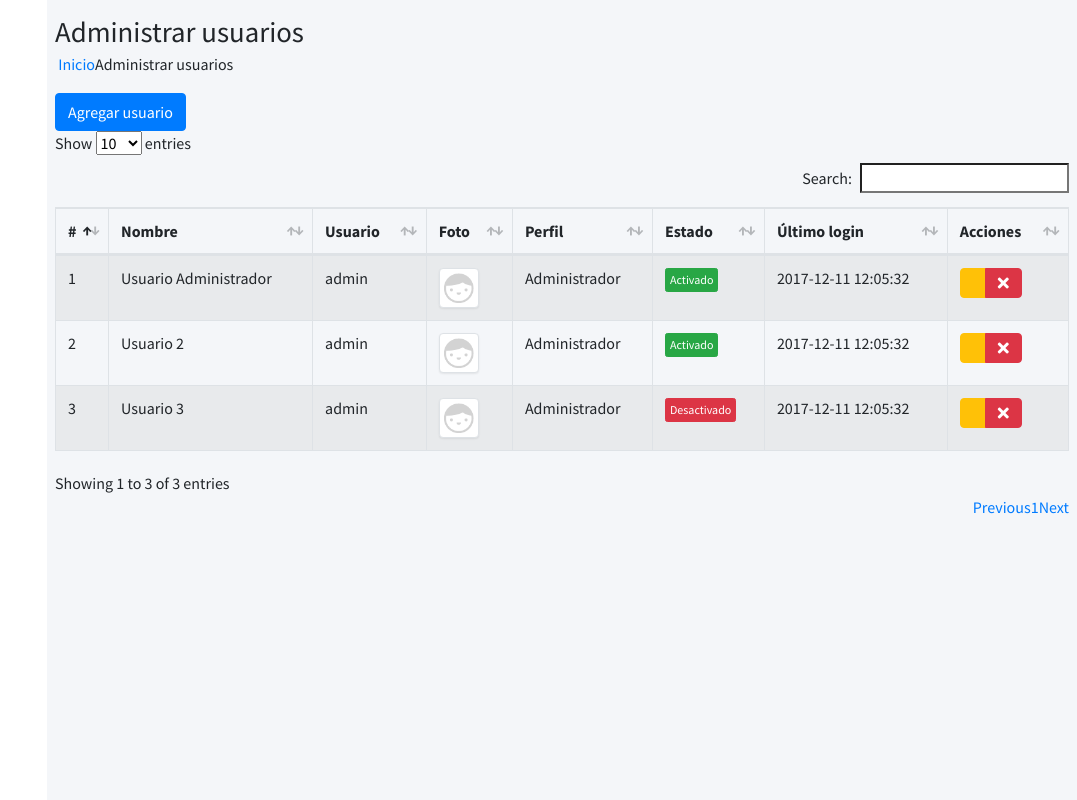
After one commit to elgabo82/php-pos, a PHP site: page /index1.php in a window 1280 px wide. The commit adds this page. Shown: the whole page, without its empty margins (203-1280 px from the left). Run offline with PHP 8.4, Linux system fonts and the light colour scheme; some libraries are stand-ins or nearby versions.

Commit message:
Implementadas las tablas con múltiples opciones - DataTable, Cambios en usuarios.php

```diff
--- /dev/null
+++ b/index1.php
@@ -0,0 +1,328 @@
+<html>
+<head>
+  <meta charset="utf-8">
+  <meta http-equiv="X-UA-Compatible" content="IE=edge">
+  <title>WebPOS - GrupoFMO &copy;2020</title>
+  <!-- Tell the browser to be responsive to screen width -->
+  <meta name="viewport" content="width=device-width, initial-scale=1">
+
+  <link rel="icon" href="vistas/img/favicon.ico"> <!-- Icono -->
+
+  <!-- Font Awesome -->
+  <link rel="stylesheet" href="vistas/plugins/fontawesome-free/css/all.min.css">
+  <!-- SweetAlert2 -->
+  <link rel="stylesheet" href="vistas/plugins/sweetalert2-theme-bootstrap-4/bootstrap-4.min.css">
+  <!-- Ionicons -->
+  <link rel="stylesheet" href="https://code.ionicframework.com/ionicons/2.0.1/css/ionicons.min.css">
+  <!-- overlayScrollbars -->
+  <link rel="stylesheet" href="vistas/dist/css/adminlte.css">
+  <!-- Google Font: Source Sans Pro -->
+  <link href="https://fonts.googleapis.com/css?family=Source+Sans+Pro:300,400,400i,700" rel="stylesheet">
+  <!-- DataTables -->
+  <link rel="stylesheet" href="vistas/plugins/datatables-bs4/css/dataTables.bootstrap4.css">
+  <link rel="stylesheet" href="vistas/plugins/datatables-responsive/css/responsive.bootstrap4.min.css">
+
+    <!-- jQuery -->
+    <script src="vistas/plugins/jquery/jquery.min.js"></script>
+    <!-- Bootstrap 4 -->
+    <script src="vistas/plugins/bootstrap/js/bootstrap.bundle.min.js"></script>
+    <!-- AdminLTE App -->
+    <script src="vistas/dist/js/adminlte.js"></script>
+    <!-- SweetAlert2 -->
+    <script src="vistas/plugins/sweetalert2/sweetalert2.all.js"></script>
+
+
+    <!-- AdminLTE for demo purposes
+    <script src="./vistas/dist/js/demo.js"></script> -->
+    <!-- DataTables -->
+    <script src="vistas/plugins/datatables/jquery.dataTables.min.js"></script>
+    <script src="vistas/plugins/datatables-bs4/js/dataTables.bootstrap4.min.js"></script>
+    <script src="vistas/plugins/datatables-responsive/js/dataTables.responsive.min.js"></script>
+    <script src="vistas/plugins/datatables-responsive/js/responsive.bootstrap4.min.js"></script>
+
+     <!-- Principal -->
+     <script src="vistas/js/main.js"></script>
+
+     <script src="https://ajax.googleapis.com/ajax/libs/jquery/2.1.1/jquery.min.js"></script>
+    <!-- Datatables -->
+    <script src="https://cdn.datatables.net/1.10.15/js/jquery.dataTables.min.js"></script>
+    <!-- Bootstrap -->
+    <script src="https://maxcdn.bootstrapcdn.com/bootstrap/3.3.7/js/bootstrap.min.js" integrity="sha384-Tc5IQib027qvyjSMfHjOMaLkfuWVxZxUPnCJA7l2mCWNIpG9mGCD8wGNIcPD7Txa" crossorigin="anonymous"></script>
+
+</head> <!-- sidebar-collapse -->
+<body>
+
+<div class="content-wrapper">
+
+  <section class="content-header">
+
+    <h1>
+
+      Administrar usuarios
+
+    </h1>
+
+    <ol class="breadcrumb">
+
+      <li><a href="inicio"><i class="fa fa-dashboard"></i> Inicio</a></li>
+
+      <li class="active">Administrar usuarios</li>
+
+    </ol>
+
+  </section>
+
+  <section class="content">
+
+    <div class="box">
+
+      <div class="box-header with-border">
+
+        <button class="btn btn-primary" data-toggle="modal" data-target="#modalAgregarUsuario">
+
+          Agregar usuario
+
+        </button>
+
+      </div>
+
+      <div class="box-body">
+
+       <table id="tabla" class="table table-bordered table-striped dt-responsive tablas">
+
+        <thead>
+
+         <tr>
+
+           <th style="width:10px">#</th>
+           <th>Nombre</th>
+           <th>Usuario</th>
+           <th>Foto</th>
+           <th>Perfil</th>
+           <th>Estado</th>
+           <th>Último login</th>
+           <th>Acciones</th>
+
+         </tr>
+
+        </thead>
+
+        <tbody>
+
+          <tr>
+            <td>1</td>
+            <td>Usuario Administrador</td>
+            <td>admin</td>
+            <td><img src="vistas/img/usuarios/default/anonymous.png" class="img-thumbnail" width="40px"></td>
+            <td>Administrador</td>
+            <td><button class="btn btn-success btn-xs">Activado</button></td>
+            <td>2017-12-11 12:05:32</td>
+            <td>
+
+              <div class="btn-group">
+
+                <button class="btn btn-warning"><i class="fa fa-pencil"></i></button>
+
+                <button class="btn btn-danger"><i class="fa fa-times"></i></button>
+
+              </div>
+
+            </td>
+
+          </tr>
+
+           <tr>
+            <td>2</td>
+            <td>Usuario 2</td>
+            <td>admin</td>
+            <td><img src="vistas/img/usuarios/default/anonymous.png" class="img-thumbnail" width="40px"></td>
+            <td>Administrador</td>
+            <td><button class="btn btn-success btn-xs">Activado</button></td>
+            <td>2017-12-11 12:05:32</td>
+            <td>
+
+              <div class="btn-group">
+
+                <button class="btn btn-warning"><i class="fa fa-pencil"></i></button>
+
+                <button class="btn btn-danger"><i class="fa fa-times"></i></button>
+
+              </div>
+
+            </td>
+
+          </tr>
+
+           <tr>
+            <td>3</td>
+            <td>Usuario 3</td>
+            <td>admin</td>
+            <td><img src="vistas/img/usuarios/default/anonymous.png" class="img-thumbnail" width="40px"></td>
+            <td>Administrador</td>
+            <td><button class="btn btn-danger btn-xs">Desactivado</button></td>
+            <td>2017-12-11 12:05:32</td>
+            <td>
+
+              <div class="btn-group">
+
+                <button class="btn btn-warning"><i class="fa fa-pencil"></i></button>
+
+                <button class="btn btn-danger"><i class="fa fa-times"></i></button>
+
+              </div>
+
+            </td>
+
+          </tr>
+
+        </tbody>
+
+       </table>
+
+      </div>
+
+    </div>
+
+  </section>
+
+</div>
+
+<!--=====================================
+MODAL AGREGAR USUARIO
+======================================-->
+
+<div id="modalAgregarUsuario" class="modal fade" role="dialog">
+
+  <div class="modal-dialog">
+
+    <div class="modal-content">
+
+      <form role="form" method="post" enctype="multipart/form-data">
+
+        <!--=====================================
+        CABEZA DEL MODAL
+        ======================================-->
+
+        <div class="modal-header" style="background:#3c8dbc; color:white">
+
+          <button type="button" class="close" data-dismiss="modal">&times;</button>
+
+          <h4 class="modal-title">Agregar usuario</h4>
+
+        </div>
+
+        <!--=====================================
+        CUERPO DEL MODAL
+        ======================================-->
+
+        <div class="modal-body">
+
+          <div class="box-body">
+
+            <!-- ENTRADA PARA EL NOMBRE -->
+
+            <div class="form-group">
+
+              <div class="input-group">
+
+                <span class="input-group-addon"><i class="fa fa-user"></i></span>
+
+                <input type="text" class="form-control input-lg" name="nuevoNombre" placeholder="Ingresar nombre" required>
+
+              </div>
+
+            </div>
+
+            <!-- ENTRADA PARA EL USUARIO -->
+
+             <div class="form-group">
+
+              <div class="input-group">
+
+                <span class="input-group-addon"><i class="fa fa-key"></i></span>
+
+                <input type="text" class="form-control input-lg" name="nuevoUsuario" placeholder="Ingresar usuario" required>
+
+              </div>
+
+            </div>
+
+            <!-- ENTRADA PARA LA CONTRASEÑA -->
+
+             <div class="form-group">
+
+              <div class="input-group">
+
+                <span class="input-group-addon"><i class="fa fa-lock"></i></span>
+
+                <input type="password" class="form-control input-lg" name="nuevoPassword" placeholder="Ingresar contraseña" required>
+
+              </div>
+
+            </div>
+
+            <!-- ENTRADA PARA SELECCIONAR SU PERFIL -->
+
+            <div class="form-group">
+
+              <div class="input-group">
+
+                <span class="input-group-addon"><i class="fa fa-users"></i></span>
+
+                <select class="form-control input-lg" name="nuevoPerfil">
+
+                  <option value="">Selecionar perfil</option>
+
+                  <option value="Administrador">Administrador</option>
+
+                  <option value="Especial">Especial</option>
+
+                  <option value="Vendedor">Vendedor</option>
+
+                </select>
+
+              </div>
+
+            </div>
+
+            <!-- ENTRADA PARA SUBIR FOTO -->
+
+             <div class="form-group">
+
+              <div class="panel">SUBIR FOTO</div>
+
+              <input type="file" id="nuevaFoto" name="nuevaFoto">
+
+              <p class="help-block">Peso máximo de la foto 200 MB</p>
+
+              <img src="vistas/img/usuarios/default/anonymous.png" class="img-thumbnail" width="100px">
+
+            </div>
+
+          </div>
+
+        </div>
+
+        <!--=====================================
+        PIE DEL MODAL
+        ======================================-->
+
+        <div class="modal-footer">
+
+          <button type="button" class="btn btn-default pull-left" data-dismiss="modal">Salir</button>
+
+          <button type="submit" class="btn btn-primary">Guardar usuario</button>
+
+        </div>
+
+      </form>
+
+    </div>
+
+  </div>
+
+</div>
+
+
+</body>
+</html>
--- a/vistas/js/main.js
+++ b/vistas/js/main.js
@@ -1,2 +1,7 @@
 
-$(".tablas").DataTable();
+$(function () {
+    $("#tabla").DataTable({
+        "responsive": true,
+        "autoWidth": false,
+    });
+});
```
Also changed, not shown: vistas/modulos/usuarios.php (+34 -22 lines), vistas/plantilla.php (+13 -5 lines).
